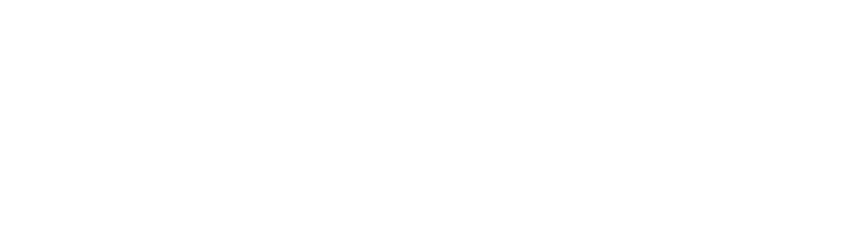
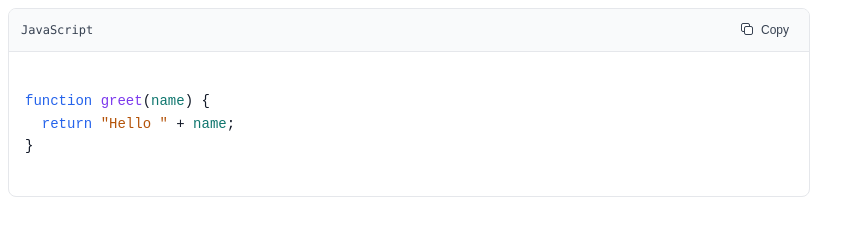
Before and after one commit to shmavonyankaren/testing, a plain HTML site: page simple/index.html in a window 1280 px wide. Shown: the whole page, without its empty margins (0-865 px from the left). Drawn offline with Linux system fonts and the light colour scheme.

Commit message:
code input element

```diff
--- a/simple/index.html
+++ b/simple/index.html
@@ -1,13 +1,28 @@
-<!DOCTYPE html>
+<!doctype html>
 <html lang="en">
-<head>
-    <meta charset="UTF-8">
-    <meta name="viewport" content="width=device-width, initial-scale=1.0">
-    <link rel="stylesheet" href="styles.css">
+  <head>
+    <meta charset="UTF-8" />
+    <meta name="viewport" content="width=device-width, initial-scale=1.0" />
+    <link rel="stylesheet" href="styles.css" />
     <script src="script.js" defer></script>
     <title>Document</title>
-</head>
-<body>
+  </head>
+  <body>
+    <div class="code-container">
+      <div class="code-header">
+        <span class="language">JavaScript</span>
 
-</body>
+        <button class="copy-btn" type="button">
+          <span class="copy-icon"></span>
+          <span class="copy-text">Copy</span>
+        </button>
+      </div>
+
+      <pre><code>
+<span class="kw">function</span> <span class="fn">greet</span>(<span class="var">name</span>) {
+  <span class="kw">return</span> <span class="str">"Hello "</span> + <span class="var">name</span>;
+}
+  </code></pre>
+    </div>
+  </body>
 </html>
--- a/simple/script.js
+++ b/simple/script.js
@@ -0,0 +1,19 @@
+document.querySelectorAll(".copy-btn").forEach((button) => {
+  button.addEventListener("click", () => {
+    const code = button
+      .closest(".code-container")
+      .querySelector("code").innerText;
+
+    navigator.clipboard.writeText(code).then(() => {
+      const text = button.querySelector(".copy-text");
+
+      button.classList.add("copied");
+      text.textContent = "Copied";
+
+      setTimeout(() => {
+        button.classList.remove("copied");
+        text.textContent = "Copy";
+      }, 1500);
+    });
+  });
+});
--- a/simple/styles.css
+++ b/simple/styles.css
@@ -0,0 +1,187 @@
+.code-container {
+  background: #ffffff;
+  border: 1px solid #e5e7eb;
+  border-radius: 8px;
+  overflow: hidden;
+  font-family: Consolas, "Fira Code", monospace;
+  max-width: 800px;
+}
+
+.code-header {
+  display: flex;
+  justify-content: space-between;
+  align-items: center;
+  background: #f9fafb;
+  border-bottom: 1px solid #e5e7eb;
+  padding: 8px 12px;
+  font-size: 12px;
+  color: #374151;
+}
+
+.copy-btn {
+  display: flex;
+  align-items: center;
+  gap: 6px;
+  background: none;
+  border: none;
+  padding: 6px 8px;
+  cursor: pointer;
+  border-radius: 6px;
+  font-size: 12px;
+  color: #374151;
+}
+
+.copy-btn:hover {
+  background: #e5e7eb;
+}
+
+/* ===== PURE CSS COPY ICON (industry-accurate) ===== */
+.copy-icon {
+  position: relative;
+  width: 14px;
+  height: 14px;
+}
+
+.copy-icon::before,
+.copy-icon::after {
+  content: "";
+  position: absolute;
+  width: 9px;
+  height: 9px;
+  border: 1.5px solid currentColor;
+  border-radius: 2px;
+  background: #ffffff;
+}
+
+/* FRONT square */
+.copy-icon::after {
+  top: 3px;
+  left: 3px;
+}
+
+/* BACK square (offset up-left) */
+.copy-icon::before {
+  top: 0;
+  left: 0;
+}
+
+/* ===== Code area ===== */
+pre {
+  margin: 0;
+  padding: 16px;
+  overflow-x: auto;
+  font-size: 14px;
+  line-height: 1.6;
+  color: #111827;
+}
+
+/* Syntax colors (light theme) */
+.kw {
+  color: #2563eb;
+}
+.fn {
+  color: #7c3aed;
+}
+.var {
+  color: #0f766e;
+}
+.str {
+  color: #b45309;
+}
+
+/* ===== Copied state ===== */
+.copy-btn.copied {
+  color: #16a34a;
+}
+.copy-btn.copied .copy-icon::before,
+.copy-btn.copied .copy-icon::after {
+  border-color: #16a34a;
+  background: #ffffff;
+}
+.copy-icon::before,
+.copy-icon::after {
+  transition: border-color 0.15s ease;
+}
+
+/* ===== PURE CSS COPY ICON (FIXED & STABLE) ===== */
+.copy-icon {
+  position: relative;
+  width: 14px;
+  height: 14px;
+  color: #374151; /* FIXED icon color */
+}
+
+.copy-icon::before,
+.copy-icon::after {
+  content: "";
+  position: absolute;
+  width: 9px;
+  height: 9px;
+  border: 1.5px solid #374151; /* FIXED border color */
+  border-radius: 2px;
+  background: #ffffff;
+  box-sizing: border-box;
+}
+
+/* back square */
+.copy-icon::before {
+  top: 0;
+  left: 0;
+}
+
+/* front square */
+.copy-icon::after {
+  top: 3px;
+  left: 3px;
+}
+
+.copy-btn {
+  display: inline-flex;
+  align-items: center;
+  gap: 6px;
+  padding: 6px 8px;
+  border: none;
+  background: transparent;
+  cursor: pointer;
+  font-size: 12px;
+  color: #374151;
+}
+
+/* ===== ICON: HARD-LOCKED ===== */
+.copy-icon {
+  position: relative;
+  width: 14px;
+  height: 14px;
+  flex-shrink: 0; /* 🔑 CRITICAL */
+  display: inline-block;
+}
+
+/* squares */
+.copy-icon::before,
+.copy-icon::after {
+  content: "";
+  position: absolute;
+  width: 9px;
+  height: 9px;
+  border: 1.5px solid #374151;
+  border-radius: 2px;
+  background: #ffffff;
+  box-sizing: border-box;
+}
+
+/* back square */
+.copy-icon::before {
+  top: 0;
+  left: 0;
+}
+
+/* front square */
+.copy-icon::after {
+  top: 3px;
+  left: 3px;
+}
+
+/* ===== copied state — TEXT ONLY ===== */
+.copy-btn.copied .copy-text {
+  color: #16a34a;
+}
```
